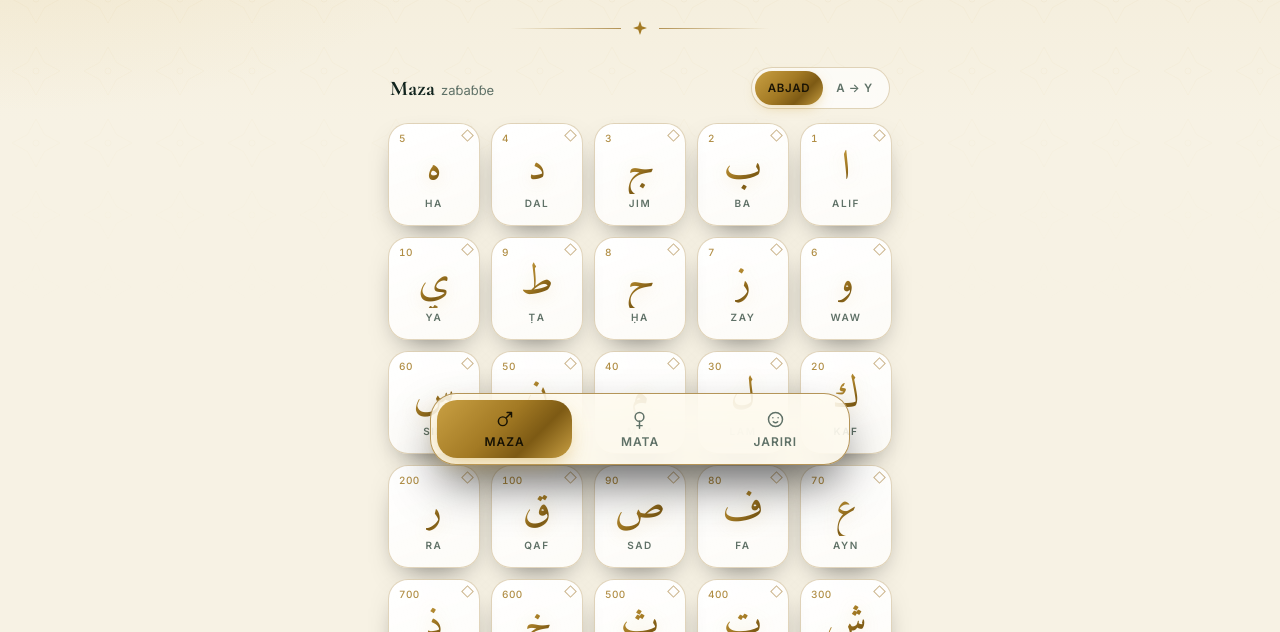
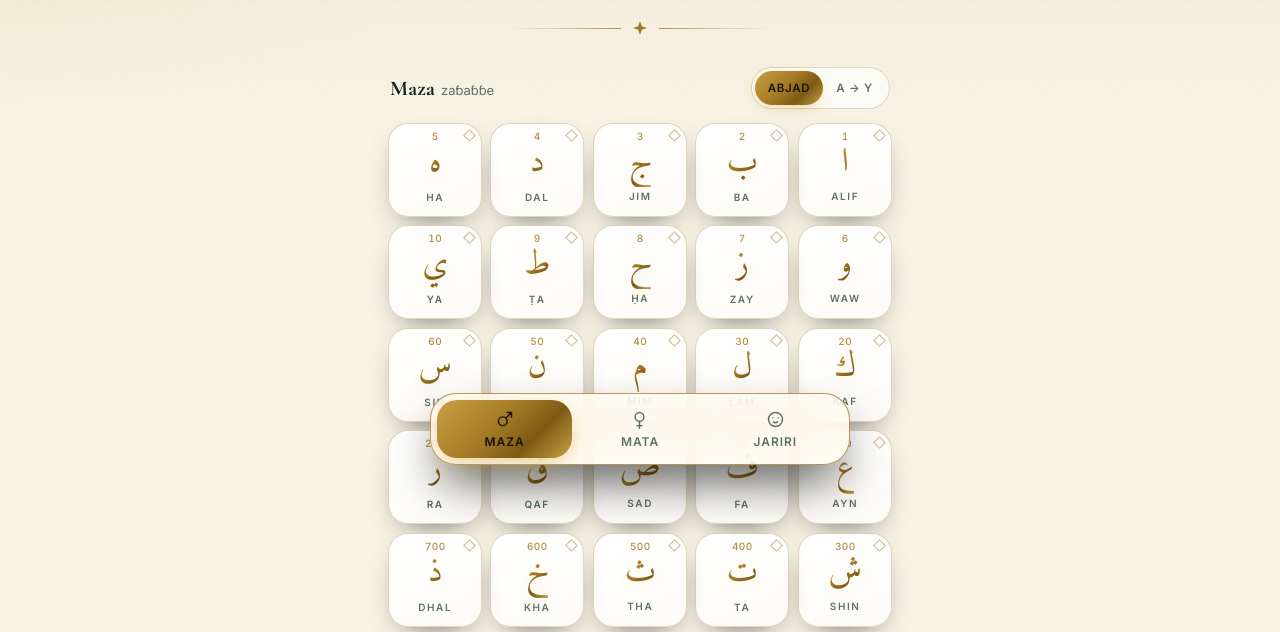
Before and after one commit to shehulhadi/dibbul-huruf, a plain HTML site: page index.html in a window 1280 px wide. Shown: the part 319-951 px from the top of the page. Drawn offline with nearby package versions, Linux system fonts and the light colour scheme.

Commit message:
Fix grid sizing, prevent Arabic clipping, center Abjad numbers

```diff
--- a/index.html
+++ b/index.html
@@ -55,14 +55,14 @@ h1 em{font-style:italic;color:var(--gold-1)}
 .sort{display:inline-flex;padding:3px;border-radius:999px;border:1px solid var(--hair);background:var(--card);backdrop-filter:blur(10px);-webkit-backdrop-filter:blur(10px)}
 .sort button{appearance:none;border:0;background:transparent;color:var(--muted);font:600 11.5px var(--sans);letter-spacing:.06em;padding:0 13px;min-height:34px;border-radius:999px;cursor:pointer;transition:all .25s}
 .sort button[aria-pressed="true"]{background:var(--foil);color:#1a1405;box-shadow:0 4px 14px -4px rgba(212,169,68,.6)}
-.grid{list-style:none;margin:0;padding:0;display:grid;grid-template-columns:repeat(4,1fr);gap:11px;direction:rtl}
+.grid{list-style:none;margin:0;padding:0;display:grid;grid-template-columns:repeat(4,1fr);gap:8px;direction:rtl}
 .grid li{display:contents}
-.letter{--mx:50%;--my:50%;position:relative;direction:ltr;display:flex;flex-direction:column;align-items:center;justify-content:center;aspect-ratio:1/1.12;border-radius:20px;text-decoration:none;color:var(--ink);overflow:hidden;background:linear-gradient(160deg,var(--card-hi),var(--card));border:1px solid var(--hair);box-shadow:0 12px 30px -16px rgba(0,0,0,.7),inset 0 1px 0 rgba(255,255,255,.06);transition:transform .25s cubic-bezier(.2,.8,.2,1),border-color .25s,box-shadow .25s;opacity:0;animation:rise .7s cubic-bezier(.2,.8,.2,1) forwards;animation-delay:calc(var(--i)*22ms + 350ms);isolation:isolate}
+.letter{--mx:50%;--my:50%;position:relative;direction:ltr;display:flex;flex-direction:column;align-items:center;justify-content:center;aspect-ratio:1/1;border-radius:20px;text-decoration:none;color:var(--ink);overflow:hidden;background:linear-gradient(160deg,var(--card-hi),var(--card));border:1px solid var(--hair);box-shadow:0 12px 30px -16px rgba(0,0,0,.7),inset 0 1px 0 rgba(255,255,255,.06);transition:transform .25s cubic-bezier(.2,.8,.2,1),border-color .25s,box-shadow .25s;opacity:0;animation:rise .7s cubic-bezier(.2,.8,.2,1) forwards;animation-delay:calc(var(--i)*22ms + 350ms);isolation:isolate}
 .letter::before{content:"";position:absolute;inset:0;z-index:-1;opacity:0;transition:opacity .3s;background:radial-gradient(120px circle at var(--mx) var(--my),rgba(243,220,155,.28),transparent 70%)}
 .letter::after{content:"";position:absolute;right:7px;top:7px;width:7px;height:7px;transform:rotate(45deg);border:1px solid var(--hair-hi);opacity:.7;transition:all .3s}
-.g{font-family:var(--ar);font-size:42px;line-height:1.2;margin-top:4px;background:var(--foil);-webkit-background-clip:text;background-clip:text;color:transparent;filter:drop-shadow(0 2px 8px rgba(212,169,68,.22));transition:transform .3s}
+.g{font-family:var(--ar);font-size:34px;line-height:1.4;margin-top:2px;background:var(--foil);-webkit-background-clip:text;background-clip:text;color:transparent;filter:drop-shadow(0 2px 8px rgba(212,169,68,.22));transition:transform .3s}
 .n{font:600 10px var(--sans);letter-spacing:.16em;text-transform:uppercase;color:var(--muted);margin-top:3px}
-.v{position:absolute;left:10px;top:8px;font:500 10px var(--sans);color:var(--gold-2);letter-spacing:.04em;font-variant-numeric:tabular-nums;opacity:.85}
+.v{position:absolute;left:0;right:0;top:6px;text-align:center;font:500 10px var(--sans);color:var(--gold-2);letter-spacing:.04em;font-variant-numeric:tabular-nums;opacity:.85}
 .letter:active{transform:scale(.93);border-color:var(--hair-hi)}
 .letter:active::before{opacity:1}
 .letter:active::after{background:var(--gold-2);opacity:1}
```
